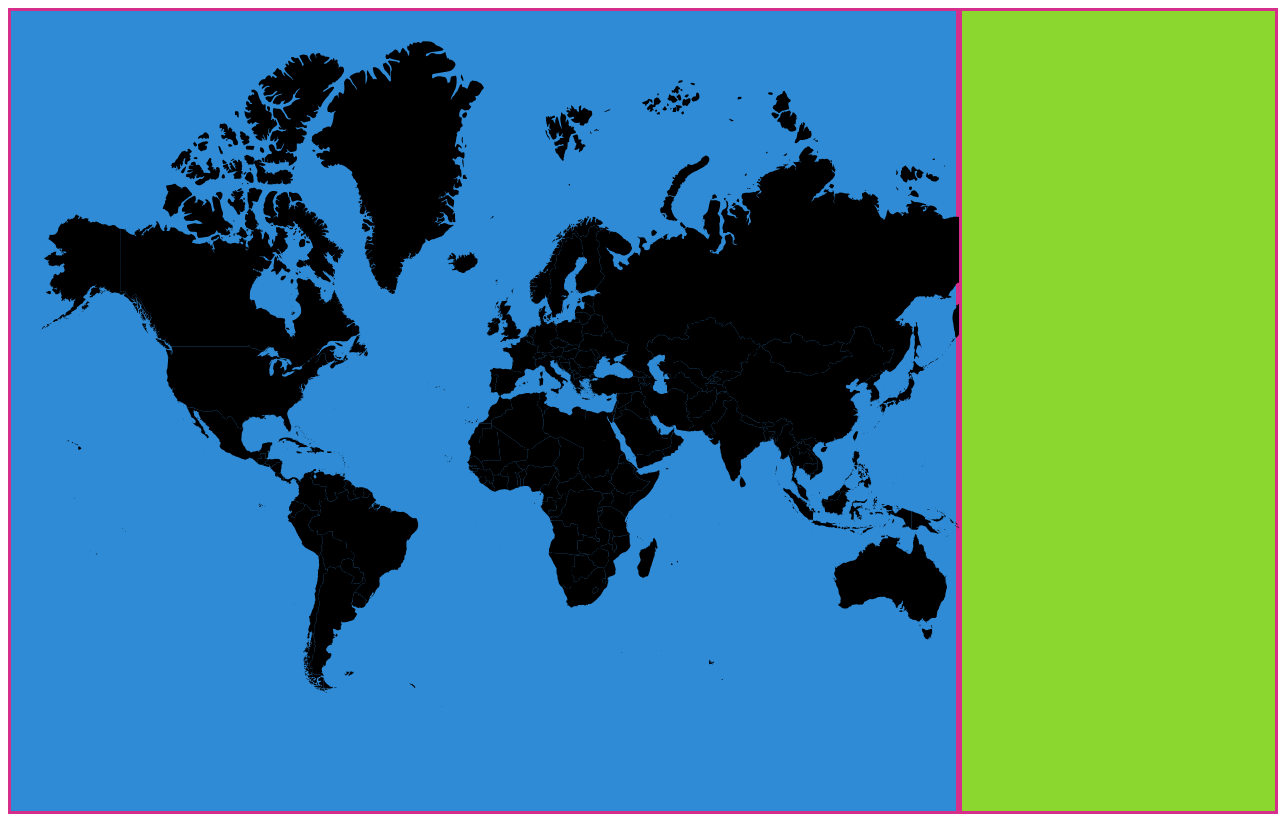
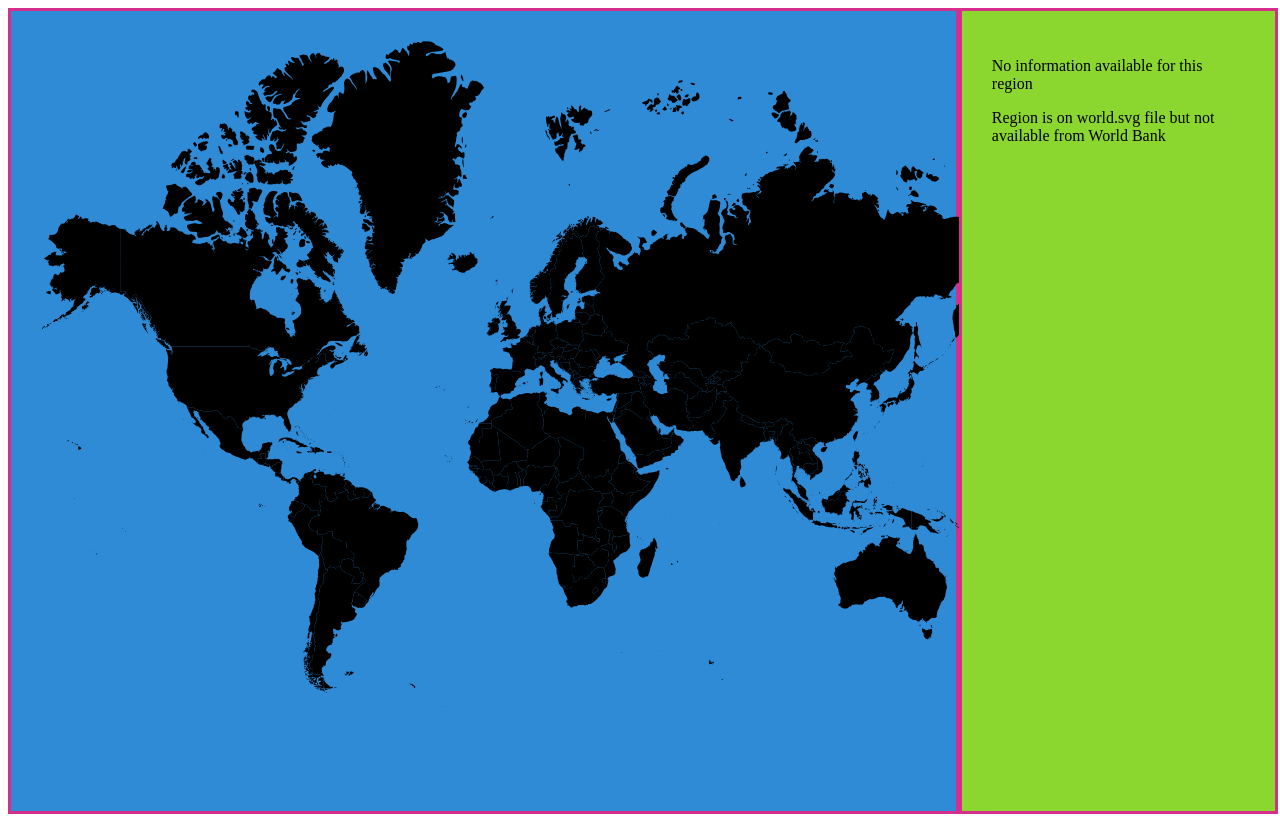
Before and after one commit to DuffyDuss/World-Map-App, an Angular app: page / in a window 1280 px wide. Built offline with nearby package versions, Linux system fonts and the light colour scheme.

Commit message:
add alt div to country-details in event of no data

```diff
--- a/src/app/country-details/country-details.component.html
+++ b/src/app/country-details/country-details.component.html
@@ -1,4 +1,9 @@
-<div class ="details" *ngIf="countryData.length > 0">
+<div class="no-data-message" *ngIf="countryData.length === 0">
+    <p>No information available for this region</p>
+    <p>Region is on world.svg file but not available from World Bank</p>
+</div>
+
+<div class="details" *ngIf="countryData.length > 0">
     <h2>Country Information</h2>
 
     <p>Name: {{ countryData[0].name | titlecase }}</p>
```
